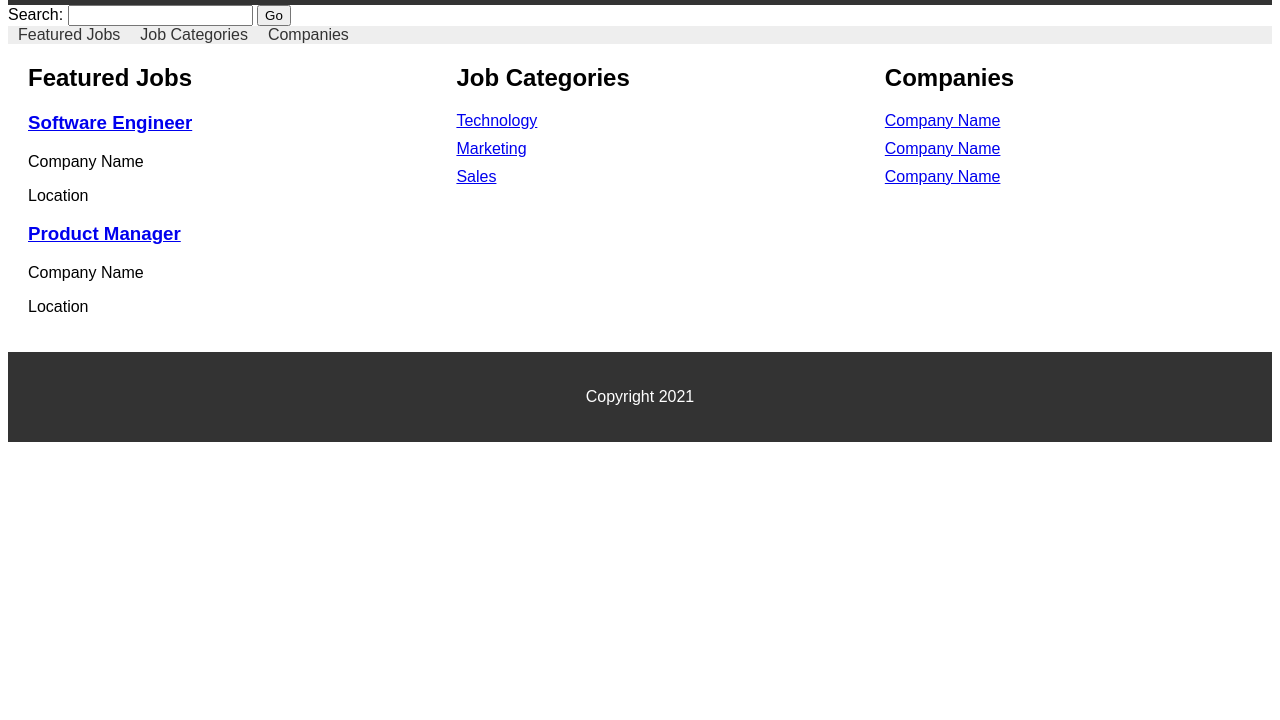
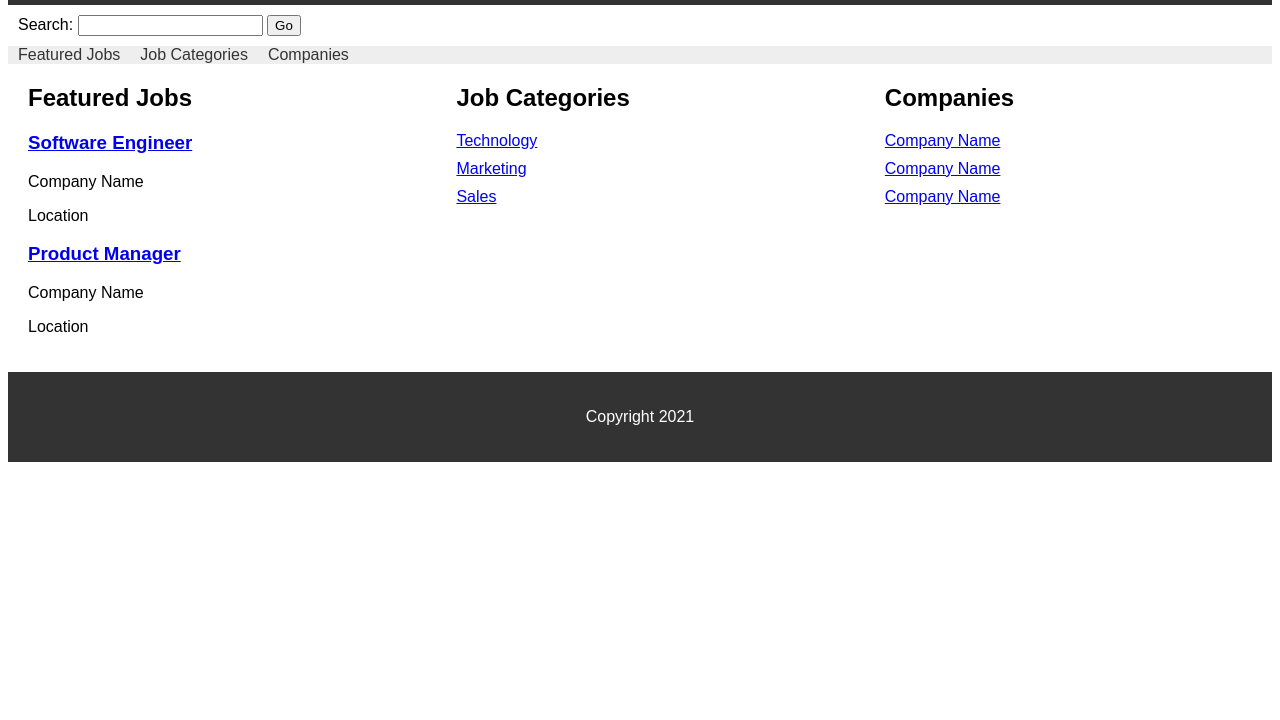
Before and after one commit to Ghh84/chatGPT, a plain HTML site: page index.html in a window 1280 px wide. Shown: the part 80-800 px from the top of the page. Drawn offline with Linux system fonts and the light colour scheme.

Commit message:
Add padding to search box

```diff
--- a/styles.css
+++ b/styles.css
@@ -11,7 +11,9 @@ body {
   header h1 {
     margin: 0;
   }
-
+  form{
+    padding: 10px;
+  }
   nav {
     display: flex;
     justify-content: space-between;
```
